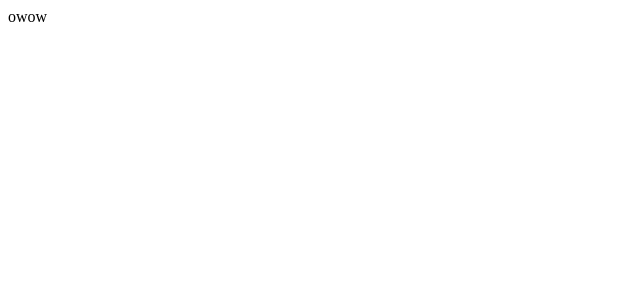
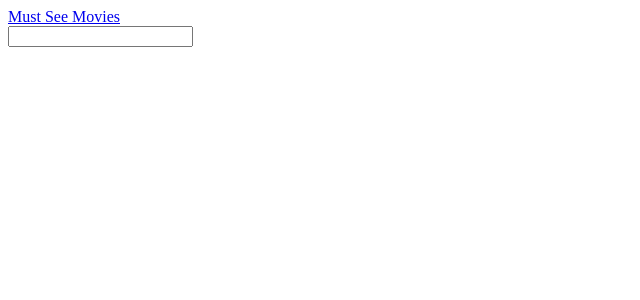
Before and after one commit to bmok88/must-see-movies, a React (Vite) app: page / in a window 1280 px wide. Shown: the top 300 px of the page, without its empty margins (0-640 px from the left). Built offline with nearby package versions, Linux system fonts and the light colour scheme.

Commit message:
Add SearchBar to Movies

```diff
--- a/src/App.tsx
+++ b/src/App.tsx
@@ -1,8 +1,18 @@
 import React from 'react';
 import ReactDOM from 'react-dom';
+import { Link } from '@reach/router';
+
+import SearchBar from './components/SearchBar';
 
 const App = () => {
-    return <div>owow</div>;
+    return (
+        <div>
+            <header>
+                <Link to="/">Must See Movies</Link>
+            </header>
+            <SearchBar />
+        </div>
+    );
 };
 
 ReactDOM.render(<App />, document.getElementById('root'));
--- a/src/components/SearchBar.tsx
+++ b/src/components/SearchBar.tsx
@@ -1,9 +1,26 @@
-import React, { useState } from 'react';
+import React, { useState, FunctionComponent } from 'react';
+import { RouteComponentProps } from '@reach/router';
 
-const SearchBar = () => {
-    const [searchText, setSearchText] = useState('');
+const SearchBar: FunctionComponent<RouteComponentProps> = () => {
+    const [movie, setMovie] = useState('');
 
-    return <input type="text" />;
+    async function searchMovie() {}
+
+    return (
+        <form
+            onSubmit={e => {
+                e.preventDefault();
+                searchMovie();
+            }}
+        >
+            <input
+                type="text"
+                value={movie}
+                onChange={e => setMovie(e.target.value)}
+                onBlur={e => setMovie(e.target.value)}
+            />
+        </form>
+    );
 };
 
 export default SearchBar;
```
